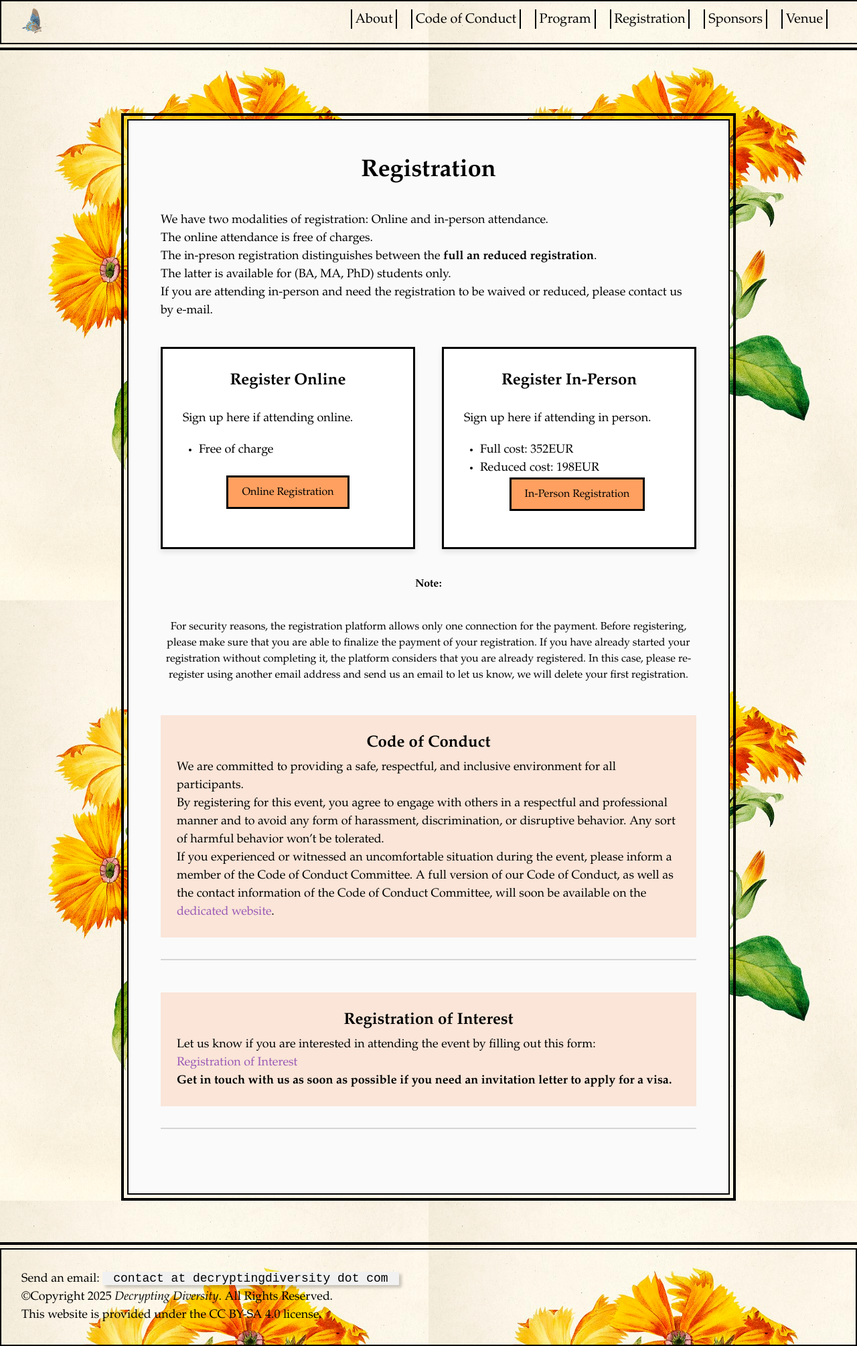
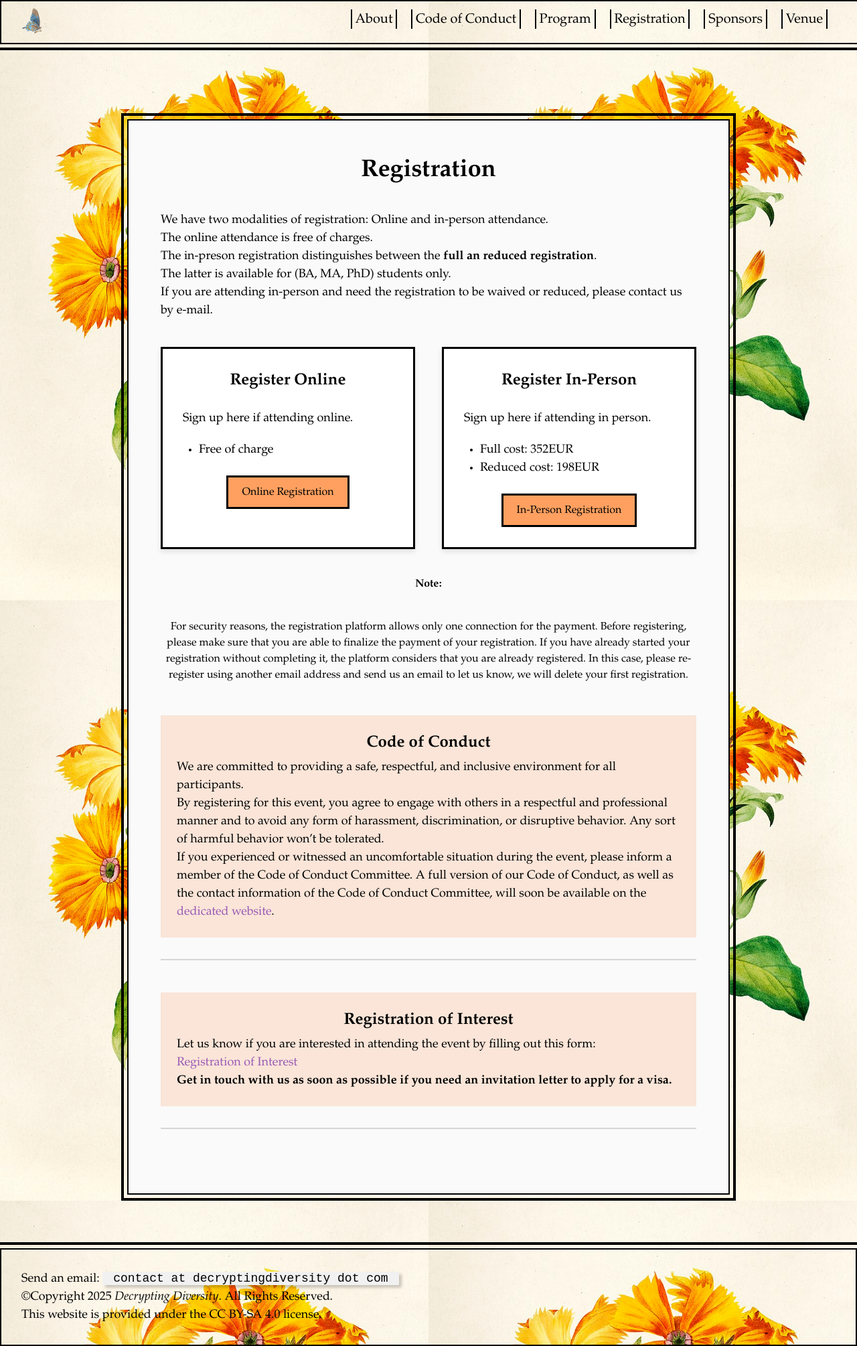
Before and after one commit to women-in-cryptography/decryptingdiversity.github.io, a Jekyll site: the page built from registration.html, in a window 1280 px wide. Shown: the whole page at 67% size. Built offline with Jekyll 4.4.1, drawn with Linux system fonts in a browser that asks for light colours.

Commit message:
corrected some stuff

```diff
--- a/registration.html
+++ b/registration.html
@@ -21,7 +21,7 @@
 				  <li>Free of charge</li>
 				</ul>
 			</div>
-      <a href="" class="online" target="_blank">Online Registration</a>
+      <a href="https://forms.gle/iPLbCAxxWjB9i9ve7" class="online" target="_blank">Online Registration</a>
     </div>
     <div class="card">
       <h2>Register In-Person</h2>
@@ -31,9 +31,8 @@
 				  <li>Full cost: 352EUR</li>
 				  <li>Reduced cost: 198EUR</li>
 				</ul>
-
-				<a href="https://dr13.azur-colloque.fr/inscription/en/338/inscription" class="inperson" target="_blank">In-Person Registration</a>
 			</div>
+		<a href="https://dr13.azur-colloque.fr/inscription/en/338/inscription" class="inperson" target="_blank">In-Person Registration</a>
     </div>
 
     <strong>Note:</strong> For security reasons, the registration platform allows only one connection for the payment. Before registering, please make sure that you are able to finalize the payment of your registration.
```
